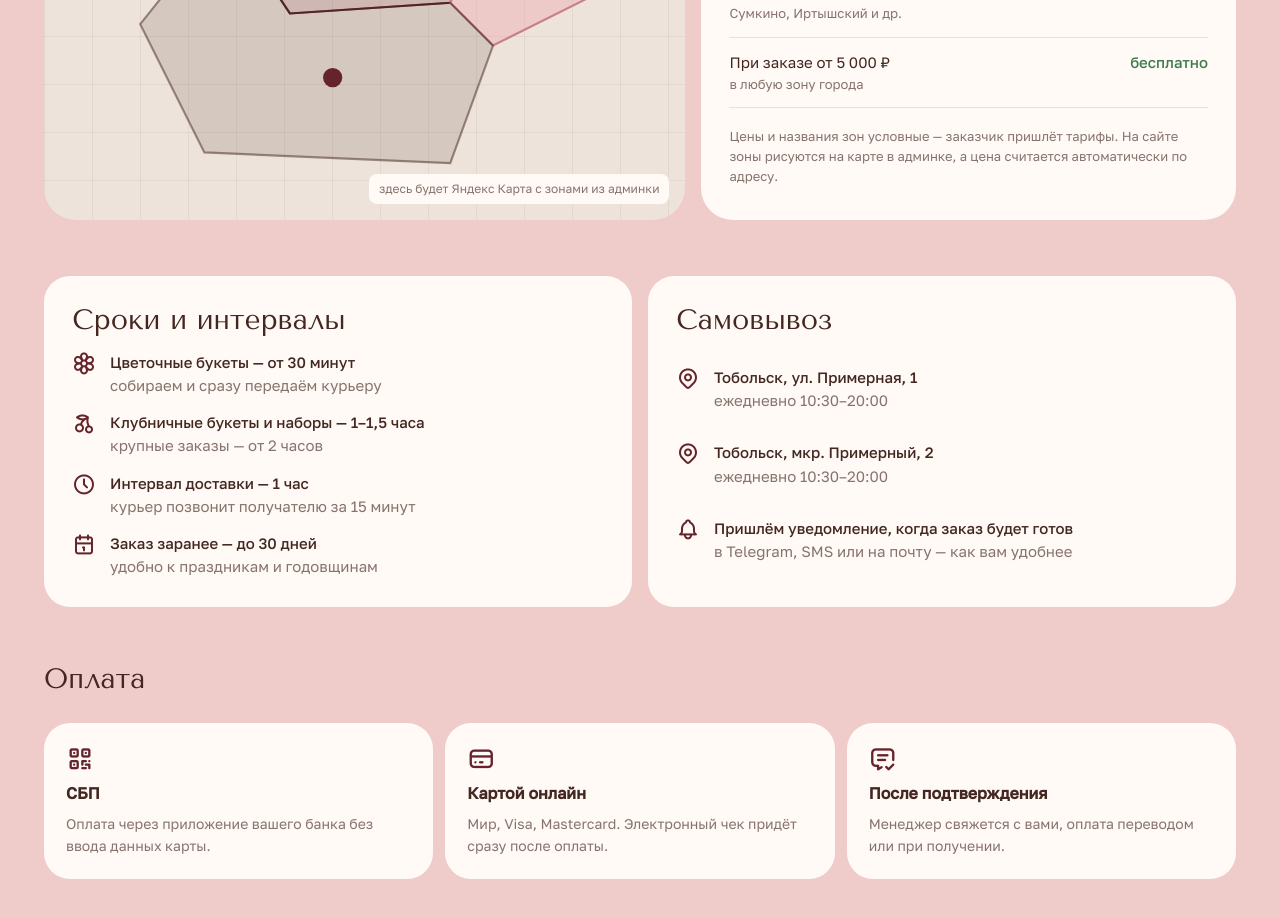
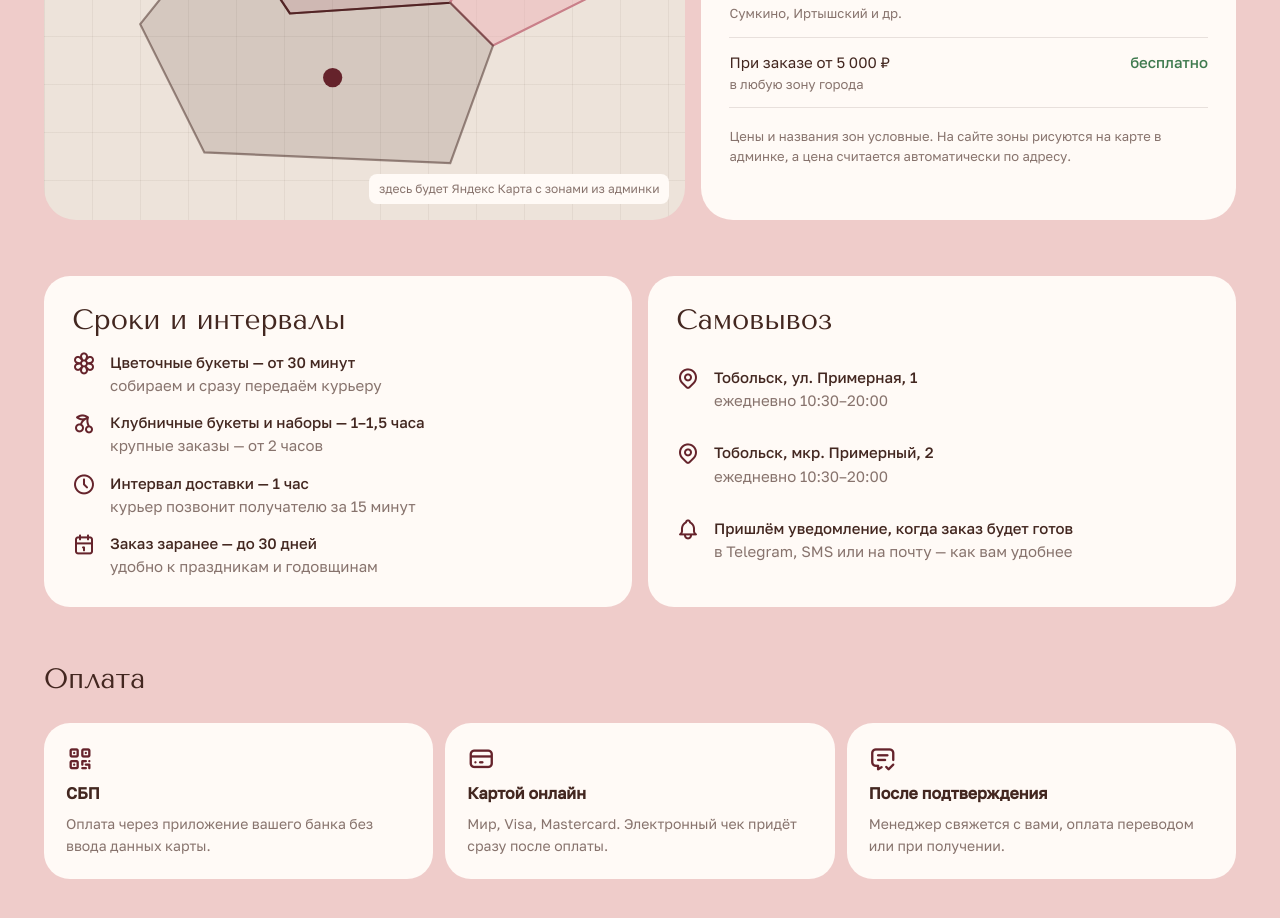
Before and after one commit to VitalyKhadiev/freska-mockups, a plain HTML site: page mockups/delivery.html in a window 1280 px wide. Shown: the part 802-1720 px from the top of the page. Drawn offline with nearby package versions, Linux system fonts and the light colour scheme.

Commit message:
Update delivery.html
корректировка отображаемого текста

```diff
--- a/mockups/delivery.html
+++ b/mockups/delivery.html
@@ -94,7 +94,7 @@
           <tr><td><span class="sw" style="background: rgba(67,39,32,.3)"></span>Отдалённые районы<small>Сумкино, Иртышский и др.</small></td><td>450 ₽</td></tr>
           <tr><td>При заказе от 5 000 ₽<small>в любую зону города</small></td><td style="color: var(--ok)">бесплатно</td></tr>
         </table>
-        <p class="hint">Цены и названия зон условные — заказчик пришлёт тарифы. На сайте зоны рисуются на карте в админке, а цена считается автоматически по адресу.</p>
+        <p class="hint">Цены и названия зон условные. На сайте зоны рисуются на карте в админке, а цена считается автоматически по адресу.</p>
       </div>
     </div>
   </section>
```
